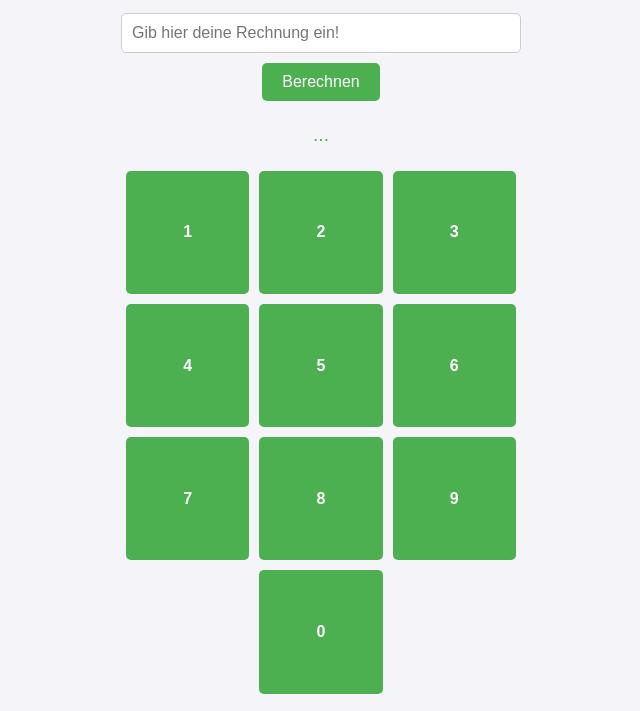
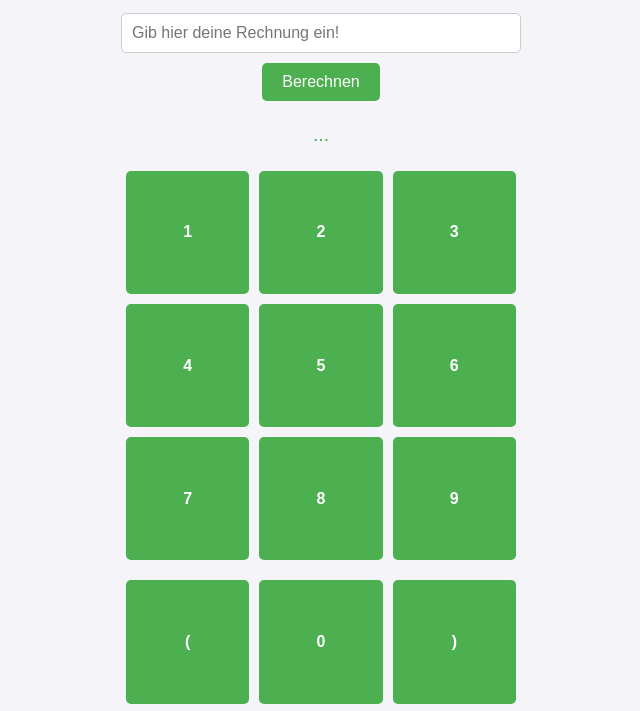
Before and after one commit to ichb1nich/useful-things, a plain HTML site: page calculator.html in a window 1280 px wide. Shown: the part 85-796 px from the top of the page, without its empty margins (319-959 px from the left). Drawn offline with Linux system fonts and the light colour scheme.

Commit message:
Enhance calculation logic to support nested formulas; refactor calculate function for improved readability and maintainability.
Taschenrechner Klammer hinzugefügt

```diff
--- a/calculator.html
+++ b/calculator.html
@@ -30,7 +30,12 @@
         <button onclick="addText('7', 'calculate-input')">7</button>
         <button onclick="addText('8', 'calculate-input')">8</button>
         <button onclick="addText('9', 'calculate-input')">9</button>
+    </div>
+
+    <div class="threerow buttonlist" style="width: 80%;">
+        <button onclick="addText('(', 'calculate-input')">(</button>
         <button onclick="addText('0', 'calculate-input')">0</button>
+        <button onclick="addText(')', 'calculate-input')">)</button>
     </div>
 
     <div class="threerow buttonlist" style="width: 80%;">
--- a/script.js
+++ b/script.js
@@ -41,9 +41,33 @@ function addText(add, id) {
 }
 
 function calculate(input, output) {
+    let temp = document.getElementById(input).value;
+
+    if (temp.includes("(")) {
+        let tempFormula = temp.match(/\((.*?)\)/g).map(item => item.slice(1, -1));
+
+        let resultes = [];
+
+        console.log("#####################################################: " + tempFormula[0]);
+
+        for (let i = 0; i < tempFormula.length; i++) {
+            resultes.push(calculatePart(tempFormula[i]));
+        }
+
+        for (let i = 0; i < resultes.length; i++) {
+            temp = temp.replace("(" + tempFormula[i]  + ")", resultes[i]);
+        }
+    }
+
+    let result = calculatePart(temp);
+
+    document.getElementById(output).textContent = result;
+
+    console.log(result);
+}
+
+function calculatePart(temp) {
     let result = 0;
-
-    let temp = document.getElementById(input).value;
     const formula = temp.replace(/ /g, "");
     let formulaNumbers = formula.split(/[\+\-\*\/]/);
     let formulaActions = formula.split(/[0-9]/).filter(action => action.trim() !== "");
@@ -133,7 +157,5 @@ function calculate(input, output) {
         result = "Bitte gib eine gültige Formel ein.";
     }
 
-    document.getElementById(output).textContent = result;
-
-    console.log(result);
+    return result;
 }
```
